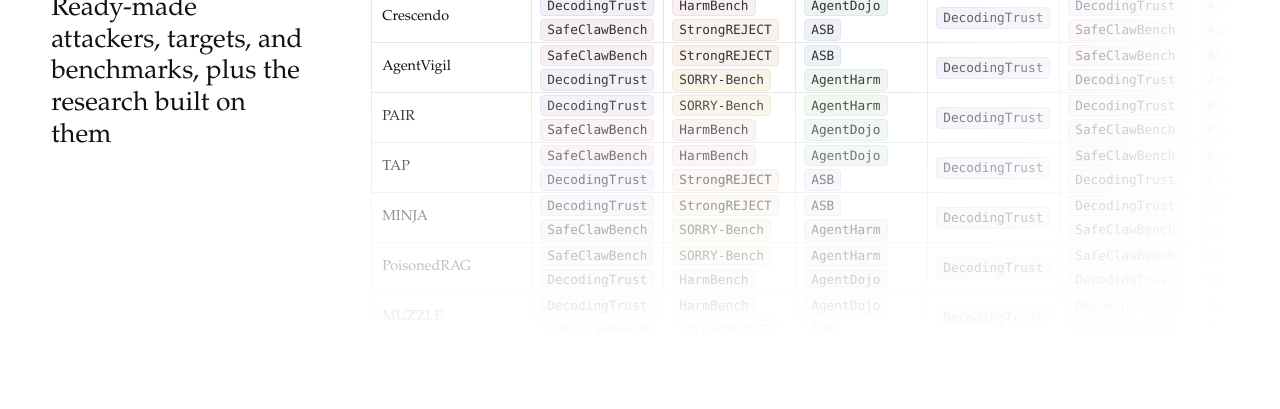
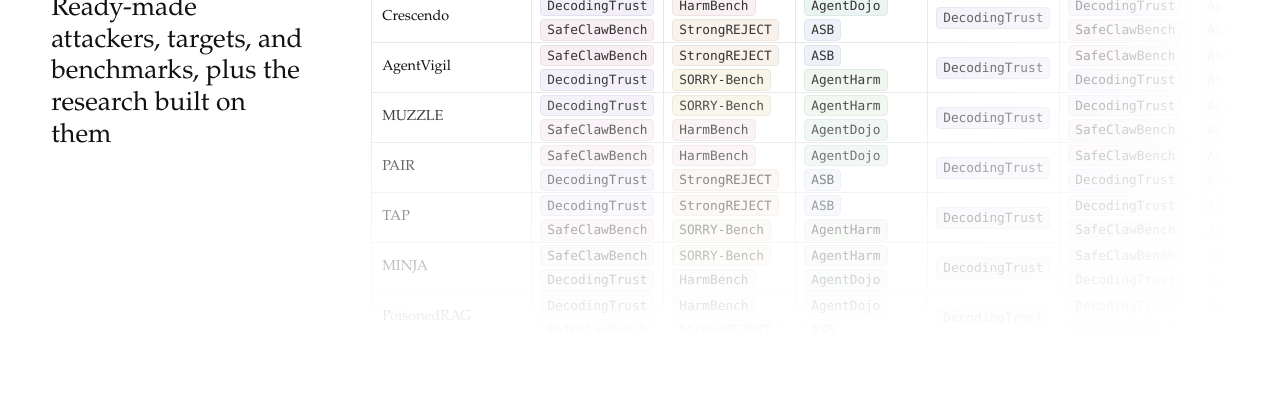
Before and after one commit to RoldSI/superred, a Jekyll site: the page built from docs/index.html, in a window 1280 px wide and 900 px high, scrolled down 2158 px. Shown: the part 150-559 px from the top of the window. Built offline with Jekyll 4.4.1, drawn with Linux system fonts in a browser that asks for light colours; part of the change alters nothing that is shown.

```diff
--- a/docs/_data/matrix.yml
+++ b/docs/_data/matrix.yml
@@ -17,11 +17,11 @@ optimizers:
   - AutoDAN-Turbo
   - Crescendo
   - AgentVigil
+  - MUZZLE
   - PAIR
   - TAP
   - MINJA
   - PoisonedRAG
-  - MUZZLE
   - GPTFuzzer
   - EIA
   - GOAT
```
